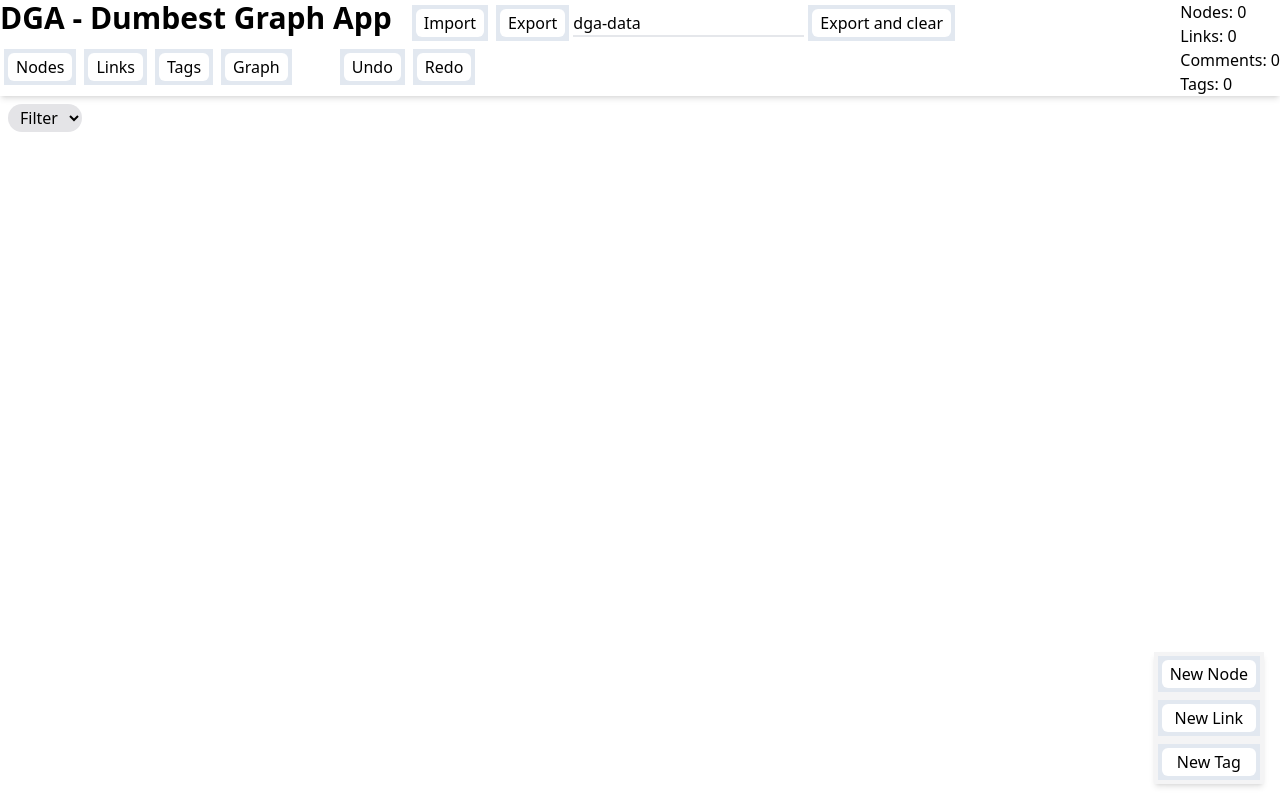
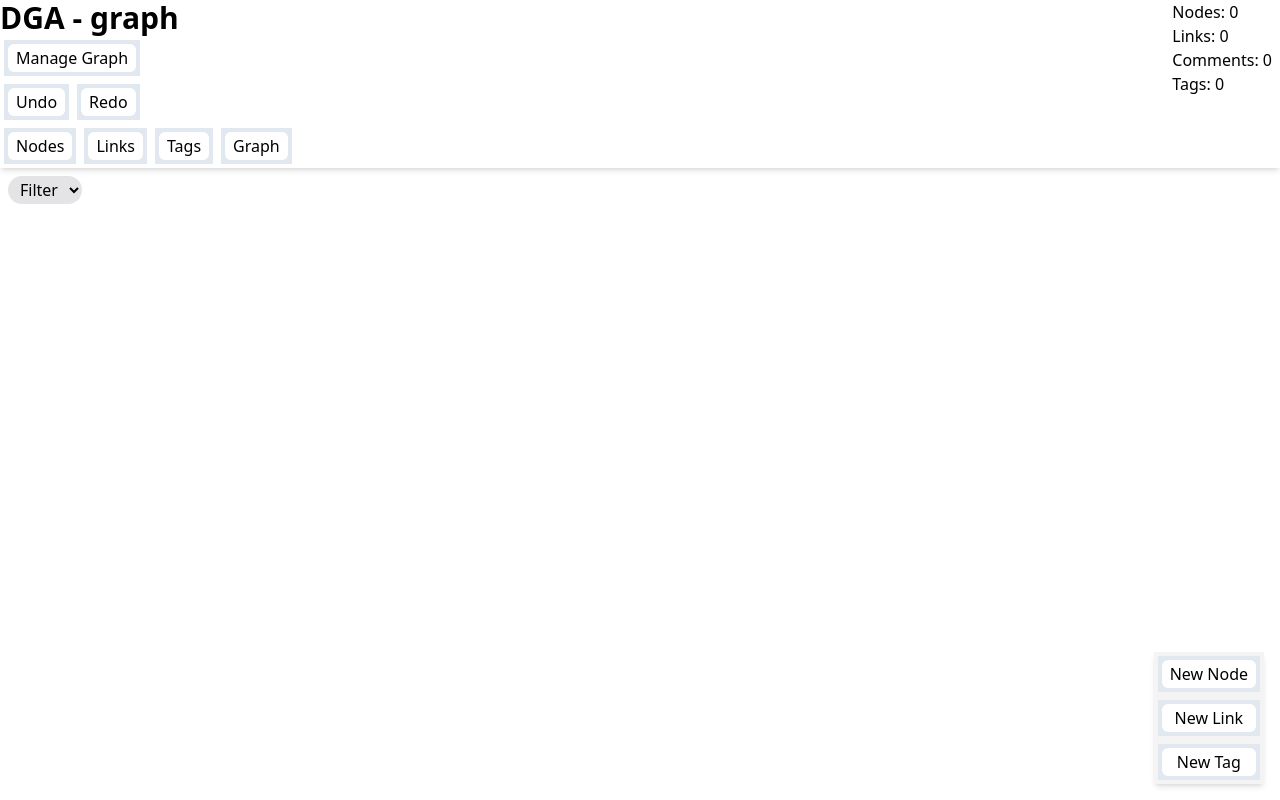
Before and after one commit to George2f/dumbest-graph-app, a React (Vite) app: page /nodes in a window 1280 px wide. Built offline with nearby package versions, Linux system fonts and the light colour scheme.

Commit message:
feat(dga): add multi graph support

```diff
--- a/package.json
+++ b/package.json
@@ -1,7 +1,7 @@
 {
     "name": "dumbest-graph-app",
     "private": true,
-    "version": "1.2.0",
+    "version": "1.3.0",
     "type": "module",
     "scripts": {
         "dev": "vite",
--- a/src/components/Header/Header.tsx
+++ b/src/components/Header/Header.tsx
@@ -1,9 +1,10 @@
-import { useState } from 'react';
+import { useCallback, useState } from 'react';
 import { useGraph } from '../../providers/GraphProvider';
 import { useHistory } from '../../providers/HistoryProvider';
 import { useNavigate } from 'react-router-dom';
 import Button from '../Button';
 import Input from '../Input';
+import Modal from '../Modal';
 
 export default function Header() {
     const graph = useGraph();
@@ -11,8 +12,37 @@ export default function Header() {
     const navigate = useNavigate();
 
     const [exportFileName, setExportFileName] = useState<string>('dga-data');
+    const [editGraphId, setEditGraphId] = useState<string>('');
+    const [isEditGraphIdModalOpen, setIsEditGraphIdModalOpen] =
+        useState<boolean>(false);
+    const [isManageGraphMenuOpen, setIsManageGraphMenuOpen] =
+        useState<boolean>(false);
 
-    const handleExport = (e) => {
+    const handleImport = useCallback(
+        (e) => {
+            e.preventDefault();
+            const fileInput = document.createElement('input');
+            fileInput.type = 'file';
+            fileInput.accept = 'application/json';
+            fileInput.onchange = (e) => {
+                const files = (e.target as HTMLInputElement).files;
+                if (!files || !files[0]) return;
+                setExportFileName(files[0].name.split('.')[0]);
+                const reader = new FileReader();
+                reader.onload = (e) => {
+                    if (!e.target || !e.target.result) return;
+                    const data = JSON.parse(e.target.result as string);
+                    graph.initGraph(data);
+                };
+                reader.readAsText(files[0]);
+            };
+            fileInput.click();
+        },
+        [graph]
+    );
+
+    const handleExport = useCallback(
+        (e) => {
             e.preventDefault();
             if (!exportFileName) return;
             const jsonString = `data:text/json;chatset=utf-8,${encodeURIComponent(
@@ -28,44 +58,59 @@ export default function Header() {
             link.download = `${exportFileName}.json`;
 
             link.click();
+        },
+        [exportFileName, graph]
+    );
+
+    const handleEditGraphIdSubmit = (e) => {
+        e.preventDefault();
+        if (!editGraphId) return;
+        graph.setGraphId(editGraphId);
+        setIsEditGraphIdModalOpen(false);
     };
 
     return (
-        <header className="flex flex-row justify-between shadow-md">
+        <header className="shadow-md z-10">
+            <div className="flex flex-row">
+                <div className="w-full">
                     <div>
                         <div>
                             <h1 className="inline-block pr-4 text-3xl font-bold">
-                        DGA - Dumbest Graph App
+                                DGA - {graph.graphId}
                             </h1>
+                        </div>
+                        <div className="flex flex-col flex-wrap md:flex-row">
+                            <Button
+                                onClick={() =>
+                                    setIsManageGraphMenuOpen((v) => !v)
+                                }>
+                                {isManageGraphMenuOpen
+                                    ? 'Close menu'
+                                    : 'Manage Graph'}
+                            </Button>
+                            {isManageGraphMenuOpen ? (
+                                <>
                                     <Button
                                         onClick={() => {
-                            const fileInput = document.createElement('input');
-                            fileInput.type = 'file';
-                            fileInput.accept = 'application/json';
-                            fileInput.onchange = (e) => {
-                                const files = (e.target as HTMLInputElement)
-                                    .files;
-                                if (!files || !files[0]) return;
-                                setExportFileName(files[0].name.split('.')[0]);
-                                const reader = new FileReader();
-                                reader.onload = (e) => {
-                                    if (!e.target || !e.target.result) return;
-                                    const data = JSON.parse(
-                                        e.target.result as string
-                                    );
-                                    graph.initGraph(data);
-                                };
-                                reader.readAsText(files[0]);
-                            };
-                            fileInput.click();
+                                            setEditGraphId(graph.graphId);
+                                            setIsEditGraphIdModalOpen(true);
                                         }}>
+                                        Change graph
+                                    </Button>
+                                    <Button onClick={handleImport}>
                                         Import
                                     </Button>
-                    <form style={{ display: 'inline' }} onSubmit={handleExport}>
+                                    <form
+                                        style={{ display: 'inline' }}
+                                        onSubmit={handleExport}>
                                         <Button type="submit">Export</Button>
                                         <Input
                                             value={exportFileName}
-                            onChange={(e) => setExportFileName(e.target.value)}
+                                            onChange={(e) =>
+                                                setExportFileName(
+                                                    e.target.value
+                                                )
+                                            }
                                             type="text"
                                         />
                                     </form>
@@ -76,21 +121,10 @@ export default function Header() {
                                         }}>
                                         Export and clear
                                     </Button>
+                                </>
+                            ) : null}
                         </div>
-                <div className="flex flex-row">
-                    <div>
-                        <Button onClick={() => navigate('/nodes')}>
-                            Nodes
-                        </Button>
-                        <Button onClick={() => navigate('/links')}>
-                            Links
-                        </Button>
-                        <Button onClick={() => navigate('/tags')}>Tags</Button>
-                        <Button onClick={() => navigate('/graph')}>
-                            Graph
-                        </Button>
-                    </div>
-                    <div className="ml-10">
+                        <div className="grid w-full grid-cols-2 md:block md:w-auto">
                             <Button
                                 onClick={history.undo}
                                 disabled={history.getIndex() < 0}>
@@ -109,12 +143,35 @@ export default function Header() {
                     </div>
                 </div>
 
-            <div>
+                <div className="min-w-max px-2">
                     <div>Nodes: {graph.nodes.length}</div>
                     <div>Links: {graph.links.length}</div>
                     <div>Comments: {graph.comments.length}</div>
                     <div>Tags: {graph.tags.length}</div>
                 </div>
+            </div>
+
+            <div className="grid w-full grid-cols-4 md:flex md:flex-row">
+                <Button onClick={() => navigate('/nodes')}>Nodes</Button>
+                <Button onClick={() => navigate('/links')}>Links</Button>
+                <Button onClick={() => navigate('/tags')}>Tags</Button>
+                <Button onClick={() => navigate('/graph')}>Graph</Button>
+            </div>
+            <Modal
+                isOpen={isEditGraphIdModalOpen}
+                onDismiss={() => setIsEditGraphIdModalOpen(false)}>
+                <form onSubmit={handleEditGraphIdSubmit}>
+                    <h2>Load different graph</h2>
+                    <Input
+                        autoFocus
+                        value={editGraphId}
+                        onChange={(e) => {
+                            setEditGraphId(e.target.value);
+                        }}
+                    />
+                    <Button type="submit">Load</Button>
+                </form>
+            </Modal>
         </header>
     );
 }
--- a/src/contexts/GraphPersistenceContext.tsx
+++ b/src/contexts/GraphPersistenceContext.tsx
@@ -6,10 +6,10 @@ import ITag from '../types/ITag';
 
 interface IGraphPersistenceContextValue {
     saveGraph: ({
-        name,
+        id,
         graph: { nodes, links, comments, tags },
     }: {
-        name: string;
+        id: string;
         graph: {
             nodes: INode[];
             links: ILink[];
@@ -17,7 +17,7 @@ interface IGraphPersistenceContextValue {
             tags: ITag[];
         };
     }) => void;
-    loadGraph: ({ name }: { name: string }) =>
+    loadGraph: ({ id }: { id: string }) =>
         | {
               nodes: INode[];
               links: ILink[];
@@ -25,7 +25,7 @@ interface IGraphPersistenceContextValue {
               tags: ITag[];
           }
         | undefined;
-    clearGraph: ({ name }: { name: string }) => void;
+    clearGraph: ({ id }: { id: string }) => void;
 }
 
 const GraphPersistenceContext =
--- a/src/providers/GraphProvider/GraphProvider.tsx
+++ b/src/providers/GraphProvider/GraphProvider.tsx
@@ -7,6 +7,7 @@ import IGraph from '../../types/IGraph';
 import ITag from '../../types/ITag';
 import { useGraphPersistence } from '../../contexts/GraphPersistenceContext';
 import debounce from '../../utils/debounce';
+import useMount from '../../utils/useMount';
 
 const GraphContext = React.createContext<IGraph>({} as IGraph);
 
@@ -20,7 +21,7 @@ export default function GraphProvider({
     defaultGraphId,
 }: IGraphProviderProps) {
     const { saveGraph, loadGraph } = useGraphPersistence();
-    const [initialized, setInitialized] = React.useState(false);
+    const [locked, setLocked] = React.useState(true);
     const [graphId, setGraphId] = React.useState(defaultGraphId || 'graph');
     const [nextId, setNextId] = React.useState<IdType>(1);
     const [nodes, setNodes] = React.useState<INode[]>([]);
@@ -58,25 +59,25 @@ export default function GraphProvider({
 
     const persistGraph = useMemo(() => debounce(saveGraph, 1000), [saveGraph]);
 
-    useEffect(() => {
-        const loadedGraph = loadGraph({ name: graphId });
+    useMount(() => {
+        const loadedGraph = loadGraph({ id: graphId });
         if (loadedGraph) {
             initGraph(loadedGraph);
         }
-        setInitialized(true);
-    }, [graphId, initGraph, loadGraph]);
+        setLocked(false);
+    });
 
     useEffect(() => {
-        if (!initialized) return;
+        if (locked) return;
         persistGraph({
-            name: graphId,
+            id: graphId,
             graph: { nodes, links, comments, tags },
         });
     }, [
         nodes,
         links,
         comments,
-        initialized,
+        locked,
         tags,
         saveGraph,
         graphId,
@@ -89,6 +90,21 @@ export default function GraphProvider({
         setComments([]);
         setTags([]);
     }, []);
+
+    const handleSetGraphId = React.useCallback(
+        (newId: string) => {
+            setLocked(true);
+            const graph = loadGraph({ id: newId });
+            setGraphId(newId);
+            if (graph) {
+                initGraph(graph);
+            } else {
+                handleClearGraph();
+            }
+            setLocked(false);
+        },
+        [handleClearGraph, initGraph, loadGraph]
+    );
 
     const getNewId = React.useCallback(() => {
         setNextId((prevId) => prevId + 1);
@@ -252,7 +268,7 @@ export default function GraphProvider({
                 getComment,
                 getTag,
                 graphId,
-                setGraphId,
+                setGraphId: handleSetGraphId,
             }}>
             {children}
         </GraphContext.Provider>
--- a/src/providers/LocalStoragePersistenceProvider/LocalStoragePersistenceProvider.tsx
+++ b/src/providers/LocalStoragePersistenceProvider/LocalStoragePersistenceProvider.tsx
@@ -14,10 +14,10 @@ export default function LocalStoragePersistenceProvider({
 }: IGraphPersistenceProviderProps) {
     const handleSaveGraph = useCallback(
         ({
-            name,
+            id,
             graph,
         }: {
-            name: string;
+            id: string;
             graph: {
                 nodes: INode[];
                 links: ILink[];
@@ -26,14 +26,14 @@ export default function LocalStoragePersistenceProvider({
             };
         }) => {
             console.debug('Saving graph');
-            localStorage.setItem(name, JSON.stringify(graph));
+            localStorage.setItem(id, JSON.stringify(graph));
         },
         []
     );
 
-    const handleLoadGraph = useCallback(({ name }: { name: string }) => {
+    const handleLoadGraph = useCallback(({ id }: { id: string }) => {
         console.debug('Loading graph');
-        const graph = localStorage.getItem(name);
+        const graph = localStorage.getItem(id);
         if (graph) {
             const { nodes, links, comments, tags } = JSON.parse(graph);
             return {
@@ -46,9 +46,9 @@ export default function LocalStoragePersistenceProvider({
         return undefined;
     }, []);
 
-    const handleClearGraph = useCallback(({ name }: { name: string }) => {
+    const handleClearGraph = useCallback(({ id }: { id: string }) => {
         console.debug('Clearing graph');
-        localStorage.removeItem(name);
+        localStorage.removeItem(id);
     }, []);
 
     return (
--- /dev/null
+++ b/src/utils/useMount.ts
@@ -0,0 +1,12 @@
+import { EffectCallback, useEffect, useRef } from 'react';
+
+export default function useMount(fn: EffectCallback) {
+    const mounted = useRef(false);
+    useEffect(() => {
+        if (mounted.current) return;
+        mounted.current = true;
+
+        return fn();
+        // eslint-disable-next-line react-hooks/exhaustive-deps
+    }, []);
+}
```
Also changed, not shown: 1 other file (tests, documents, lock files or other folders). Lines whose indentation alone changed are shown as unchanged.
